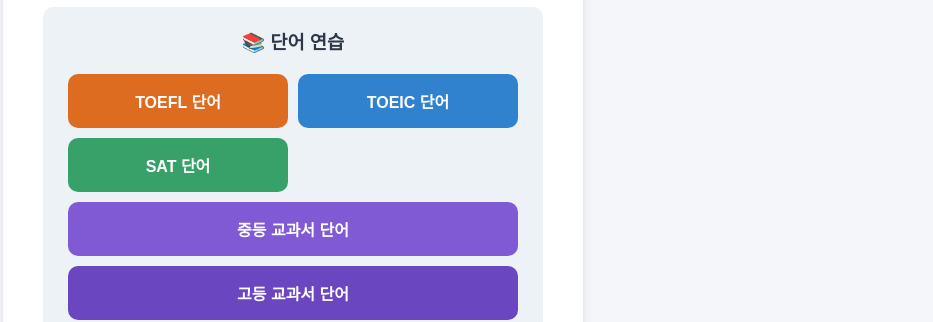
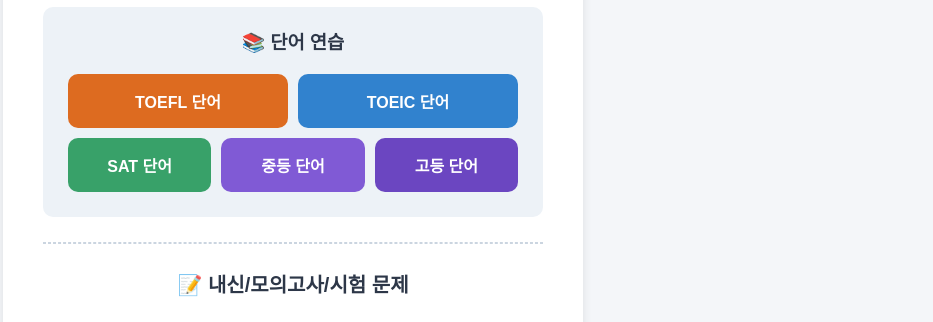
Before and after one commit to andysamts-glitch/daesungsky, a plain HTML site: page index.html in a window 1280 px wide. Shown: the part 483-805 px from the top of the page, without its empty margins (347-1280 px from the left). Drawn offline with Linux system fonts and the light colour scheme; no server answers.

Commit message:
Add files via upload

```diff
--- a/index.html
+++ b/index.html
@@ -25,6 +25,9 @@
         }
 
         .full-width { grid-column: span 2; }
+        .voca-grid { grid-template-columns: repeat(6, 1fr); }
+        .voca-third { grid-column: span 2; }
+        .voca-half { grid-column: span 3; }
 
         button { padding: 15px; font-size: 16px; font-weight: bold; border: none; border-radius: 10px; background-color: #2b6cb0; color: white; cursor: pointer; transition: 0.3s; }
         button:hover { background-color: #1a365d; }
@@ -82,13 +85,13 @@
 
             <div style="background-color: #edf2f7; padding: 20px; border-radius: 10px; margin-bottom: 25px;">
                 <h3 style="color: #2d3748; margin-top: 0; margin-bottom: 15px;">📚 단어 연습</h3>
-                <div class="btn-group">
-                    <button onclick="location.href='voca.html?type=toefl'" style="background-color: #dd6b20;">TOEFL 단어</button>
-                    <button onclick="location.href='voca.html?type=toeic'" style="background-color: #3182ce;">TOEIC 단어</button>
+                <div class="btn-group voca-grid">
+                    <button class="voca-half" onclick="location.href='voca.html?type=toefl'" style="background-color: #dd6b20;">TOEFL 단어</button>
+                    <button class="voca-half" onclick="location.href='voca.html?type=toeic'" style="background-color: #3182ce;">TOEIC 단어</button>
 
-<button onclick="location.href='voca.html?type=SAT'" style="background-color: #38a169;">SAT 단어</button>
-    <button class="full-width" onclick="location.href='voca.html?type=교과서_중등'" style="background-color: #805ad5;">중등 교과서 단어</button>
-    <button class="full-width" onclick="location.href='voca.html?type=교과서_고등'" style="background-color: #6b46c1;">고등 교과서 단어</button>
+<button class="voca-third" onclick="location.href='voca.html?type=SAT'" style="background-color: #38a169;">SAT 단어</button>
+    <button class="voca-third" onclick="location.href='voca.html?type=교과서_중등'" style="background-color: #805ad5;">중등 단어</button>
+    <button class="voca-third" onclick="location.href='voca.html?type=교과서_고등'" style="background-color: #6b46c1;">고등 단어</button>
                 </div>
             </div>
 
```
